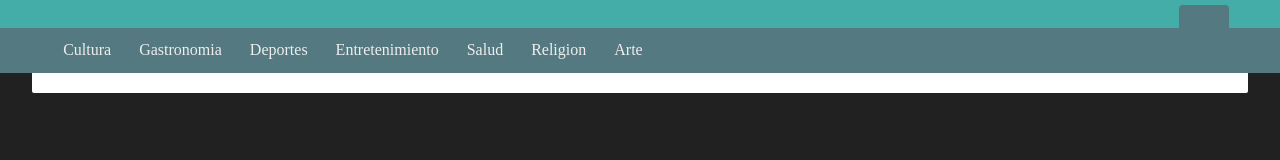
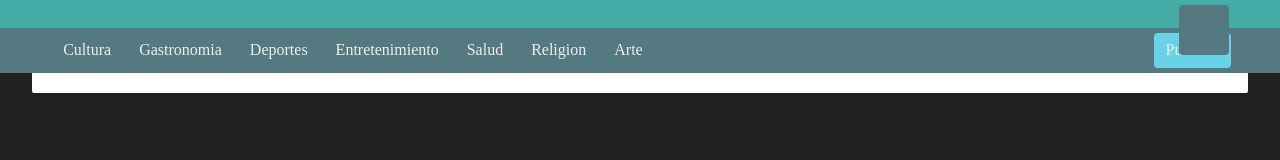
Before and after one commit to NehemiasEC/teconecta, a plain HTML site: page index.html in a window 1280 px wide. Drawn offline with nearby package versions, Linux system fonts and the light colour scheme.

Commit message:
Add el boton publicar en la parte del nav no me gusta por estar cerca de la parte de interc=accion drap and drop del bot de perfil

```diff
--- a/index.html
+++ b/index.html
@@ -25,7 +25,7 @@
 				<li><a href="#">Salud</a></li>
 				<li><a href="#">Religion</a></li>
 				<li><a href="#">Arte</a></li>
-
+				<li id="publicar"><a href="#">Publicar</a></li>
 			</ul>
 		</nav>
 		<section>
```
